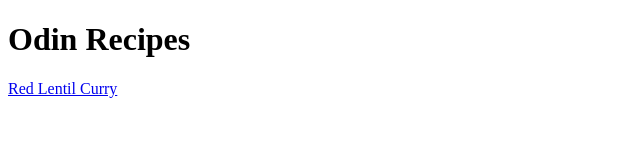
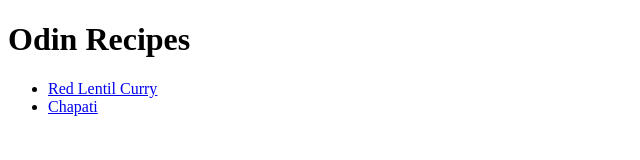
Before and after one commit to Varaunight/odin-recipes, a plain HTML site: page index.html in a window 1280 px wide. Shown: the whole page, without its empty margins (0-640 px from the left). Drawn offline with Linux system fonts and the light colour scheme.

Commit message:
fix recipe page

```diff
--- a/index.html
+++ b/index.html
@@ -4,11 +4,14 @@
     <meta charset="UTF-8">
     <meta http-equiv="X-UA-Compatible" content="IE=edge">
     <meta name="viewport" content="width=device-width, initial-scale=1.0">
-    <title>Document</title>
+    <title>Recipes</title>
 </head>
 <body>
     <h1>Odin Recipes</h1>
-    <a href="./recipes/lentils.html">Red Lentil Curry</a>
+    <ul>
+        <li><a href="./recipes/lentils.html">Red Lentil Curry</a></li>
+        <li><a href="./recipes/chapati.html">Chapati</a></li>
+    </ul>
 
 </body>
 </html>
```
